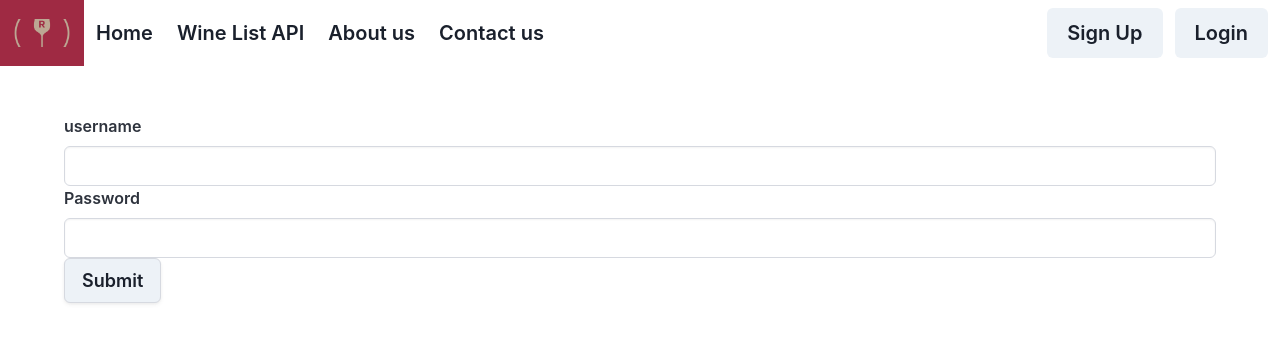
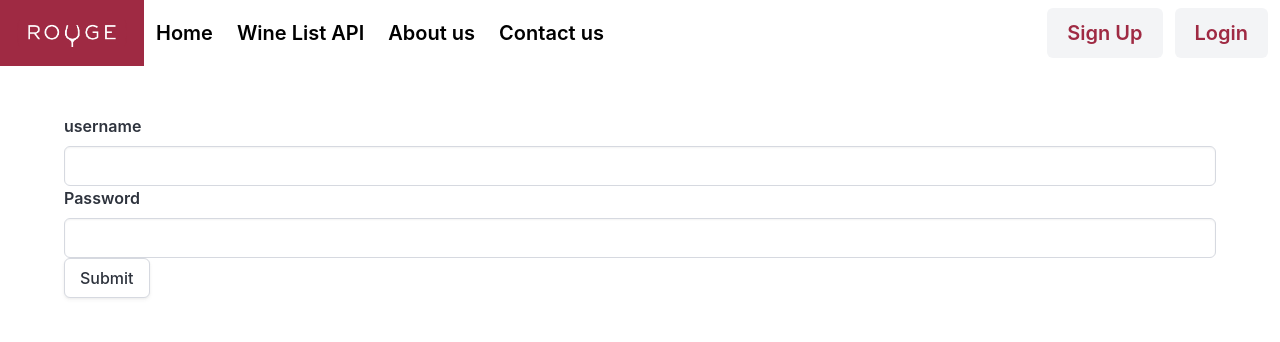
Before and after one commit to florentgiovannone/SEB-Project-3-front-end, a React (Vite) app: page /login in a window 1280 px wide. Shown: the top 342 px of the page. Built offline with nearby package versions, Linux system fonts and the light colour scheme.

Commit message:
fixed with correct logo image for both header and footer, still not able to fix the conflict in button and nav links background hover color, added Contact Us contents.

```diff
--- a/src/components/AboutUs.tsx
+++ b/src/components/AboutUs.tsx
@@ -4,9 +4,35 @@ function AboutUs() {
     console.log("The about us Page has mounted")
   }, [])
   return (
-    <section>
-    <p>About us</p>
+    <section className="section is-flex is-flex-direction-column is-align-items-center is-justify-content-center" style={{ minHeight: "100vh" }}>
+      <div className="container text-center">
+        <h1 className="title is-1">About Us 🍇</h1>
+        <p className="subtitle is-3">
+          Discover the story behind Rouge Wine.
+        </p>
+        <div className="content">
+          <p>
+            At Rouge Wine, the rich world of wines is brought to your screen with finesse by
+            Dinul Haque and Florent Giovannone, a duo of design and wine expertise.
+          </p>
+          <p>
+            While Dinul's eye for design transforms your browsing experience,
+            Florent's extensive knowledge ensures that only the finest wines make it to your glass.
+            Together, they've melded HTML, CSS (Bulma), MongoDB, and TypeScript into
+            this seamless platform.
+          </p>
+          <p>
+            We invite you to explore our wine selections within a site themed after the classic
+            allure of wine cellars, paired with modern design elements.
+          </p>
+          <p>👨‍💻 Meet the Team:</p>
+          <ul className="list-disc list-inside">
+            <li>Florent Giovannone - The Wine Expert & Software Engineer</li>
+            <li>Dinul Haque - Software Engineer</li>
+          </ul>
+        </div>
+      </div>
     </section>
-  )
-}
+  );
+};
 export default AboutUs
--- a/src/components/ContactUs.tsx
+++ b/src/components/ContactUs.tsx
@@ -5,9 +5,23 @@ function ContactUs() {
     console.log("The Contact Us Page has mounted")
   }, [])
   return (
-    <section>
-    <p>Contact Us</p>
+    <section className="section">
+      <div className="container">
+        <h1 className="title is-1">Contact Us 📬</h1>
+        <p className="subtitle is-3">
+          Got a question or feedback? We'd love to hear from you!
+        </p>
+        <div className="content">
+          <p>
+            Email us at <strong>info@rougewine.com</strong> or call us at <strong>+1 234-WINE-567</strong>.
+            If you're nearby, come and visit us for a personalized wine tasting experience.
+          </p>
+          <p>📧 <a href="mailto:info@rougewine.com">Send an Email</a></p>
+          <p>📞 Give us a call: +1 234-WINE-567</p>
+          <p>📍 Visit our cellar for a tasting session.</p>
+        </div>
+      </div>
     </section>
-  )
-}
+  );
+};
 export default ContactUs
--- a/src/components/Home.tsx
+++ b/src/components/Home.tsx
@@ -11,6 +11,8 @@ function Home() {
     <section className="hero is-fullheight" style={{ position: "relative" }}>
       <div className="hero-body p-6">
         <div className="container has-text-centered p-6">
+          <div className="columns is-centered">
+          <div className="column is-half">
           <h1 className="title has-text-white">
             Rouge
           </h1>
@@ -18,6 +20,8 @@ function Home() {
             an intuitiven & powerfull ine cellar builder
           </h2>
           <button className="button background-is-rouge m-4">Get Started</button>
+          </div>
+          </div>
         </div>
       </div>
       <Footer />
--- a/src/components/Navbar.tsx
+++ b/src/components/Navbar.tsx
@@ -22,10 +22,10 @@ function Navbar({ user, setUser }: NavbarProps) {
           <Link to="/" className="navbar-item">
             <img
               alt="Logo"
-              src="./src/assets/rougepict.png"
+              src="./src/assets/rouge_logo.png"
               style={{
-                height: '60px',
-                width: '60px',
+                height: '120px',
+                width: '120px',
                 objectFit: 'cover',
               }}
             />
@@ -60,10 +60,10 @@ function Navbar({ user, setUser }: NavbarProps) {
                   </button>
                 ) : (
                   <>
-                    <Link to="/signup" className="button is-light is-size-5 has-text-weight-semibold">
+                    <Link to="/signup" className="button is-rouge is-light is-size-5 has-text-weight-semibold button-wrapper">
                       Sign Up
                     </Link>
-                    <Link to="/login" className="button is-light is-size-5 has-text-weight-semibold">
+                    <Link to="/login" className="button is-rouge is-light is-size-5 has-text-weight-semibold button-wrapper">
                       Login
                     </Link>
                   </>
--- a/src/components/footer.tsx
+++ b/src/components/footer.tsx
@@ -34,7 +34,7 @@ function Footer() {
       <div className="has-text-centered is-grey">
         <div className="centered-container">
           <figure className=" p-4 image is-96x96">
-            <img src="src/assets/rougepict.png" alt="Rouge Logo" />
+            <img src="src/assets/rouge_logo.png" alt="Rouge Logo" />
           </figure>
           <h3>&copy; Rouge</h3>
         </div>
--- a/src/style/main.scss
+++ b/src/style/main.scss
@@ -88,39 +88,53 @@ $box-padding: 1rem;
 //Navbar styling
 
 .navbar-menu {
-    background-color: #ffffff !important; /* This is equivalent to bg-white in Tailwind */
+    background-color: #ffffff !important;
+
   }
 
-.navbar-brand, .navbar-item, .button {
+.navbar-brand{
     font-size: 1.125rem !important;
     font-weight: 600 !important;
-    color: #1a202c !important;
+    // color: #1a202c !important;
+
   }
 
-  .navbar-brand:hover, .navbar-item:hover, .button:hover {
-    color: #ffffff !important;
-    background-color: $primary-colour-rouge ;
+  .navbar-item {
+    font-size: 1.125rem !important;
+    font-weight: 600 !important;
+    color: black !important;
+    background-color: #ffffff;
+  }
+
+  .navbar-brand:hover {
+    color: #ffffff ;
+    background-color: $primary-colour-rouge;
+  }
+
+  .navbar-item:hover {
+    color: #ffffff !important ;
+     background-color: $primary-colour-rouge;
+  }
+
+  .navbar-item .button:hover {
+    background-color: inherit; // Or set to any specific color you want
+  }
+
+  .button {
+    background-color: #edf2f7;
   }
 
   .button:hover {
-    color: #1a202c !important;
-    background-color: #ffffff !important;
+    color: #ffffff !important;
+    background-color: $primary-colour-rouge;
   }
 
 
-  .button {
-    background-color: #edf2f7 !important;
-  }
-
-  .button:hover {
-    background-color: #e2e8f0 !important;
-  }
-
 
 //navbar logo
-//   .navbar-brand {
-//     background-color: #ffffff !important;
-//   }
+  .navbar-brand {
+    background-color: #ffffff !important;
+  }
 
 
 
```
